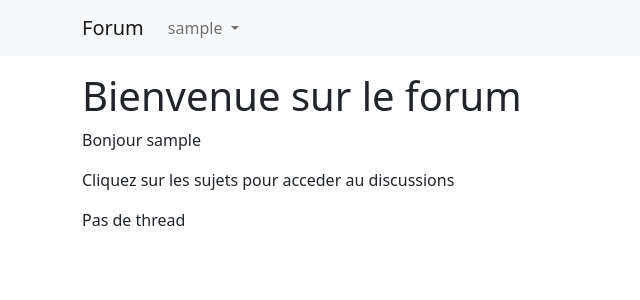
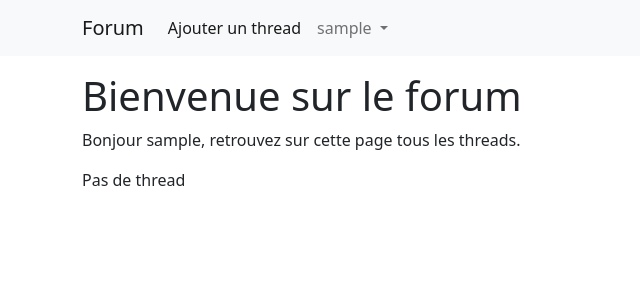
Before and after one commit to xgaia/forum, a Django app: page / in a window 1280 px wide. Shown: the top 300 px of the page, without its empty margins (0-640 px from the left). Run offline with Django 3.2, Linux system fonts and the light colour scheme; the visitor is signed in with stand-in values (Sample User, id 1); data that the repository does not hold is empty.

Commit message:
add a thread

```diff
--- a/makinaforum/forum/models.py
+++ b/makinaforum/forum/models.py
@@ -6,7 +6,7 @@ class Thread(models.Model):
     author = models.ForeignKey(User, on_delete=models.CASCADE, related_name="threads")
     public = models.BooleanField(default=False)
     description = models.CharField(max_length=200)
-    date = models.DateTimeField('date')
+    date = models.DateTimeField('date', auto_now_add=True)
 
 
 class Message(models.Model):
--- a/makinaforum/forum/urls.py
+++ b/makinaforum/forum/urls.py
@@ -6,4 +6,6 @@ app_name = 'forum'
 urlpatterns = [
     path('', views.IndexView.as_view(), name='index'),
     path('thread/<int:pk>/', views.DetailView.as_view(), name='detail'),
+    path('add/', views.AddView.as_view(), name='add'),
+    path('new/', views.new, name='new'),
 ]
--- a/makinaforum/forum/views.py
+++ b/makinaforum/forum/views.py
@@ -1,3 +1,4 @@
+from django.contrib.auth.decorators import login_required
 from django.http import HttpResponseRedirect
 from django.shortcuts import get_object_or_404, render
 from django.urls import reverse
@@ -17,3 +18,27 @@ class IndexView(generic.ListView):
 class DetailView(generic.DetailView):
     model = Thread
     template_name = 'detail.html'
+
+
+class AddView(generic.ListView):
+    template_name = 'add.html'
+    context_object_name = 'threads'
+
+    def get_queryset(self):
+        return Thread.objects.order_by('-date')
+
+
+# class AddView(generic.DetailView):
+#     model = Thread
+#     template_name = 'detail.html'
+
+@login_required
+def new(request):
+
+    new_thread = Thread(
+        name=request.POST["subject"],
+        description=request.POST["description"],
+        author=request.user,
+    )
+    new_thread.save()
+    return HttpResponseRedirect(reverse('forum:index'))
--- a/makinaforum/templates/base.html
+++ b/makinaforum/templates/base.html
@@ -27,6 +27,11 @@
         </button>
         <div class="collapse navbar-collapse d-flex" id="navbarSupportedContent">
           <ul class="navbar-nav d-flex mb-2 mb-lg-0">
+            {% if user.is_authenticated %}
+            <li class="nav-item">
+               <a class="nav-link active" aria-current="page" href="{% url 'forum:add' %}">Ajouter un thread</a>
+            </li>
+            {% endif %}
           {% if user.is_authenticated %}
             <li class="nav-item dropdown">
               <a class="nav-link dropdown-toggle" href="#" id="navbarDropdown" role="button" data-bs-toggle="dropdown" aria-expanded="false">
--- a/makinaforum/templates/index.html
+++ b/makinaforum/templates/index.html
@@ -3,9 +3,9 @@
 {% block content %}
 <h1>Bienvenue sur le forum</h1>
 {% if user.is_authenticated %}
-<p>Bonjour {{user.username}}</p>
+<p>Bonjour {{user.username}}, retrouvez sur cette page tous les threads.</p>
 {% endif %}
-<p>Cliquez sur les sujets pour acceder au discussions</p>
+
 {% if threads %}
     {% for thread in threads %}
     <a class="no-style" href="{% url 'forum:detail' thread.id %}">
--- a/makinaforum/templates/registration/login.html
+++ b/makinaforum/templates/registration/login.html
@@ -28,7 +28,7 @@
         <label for="id_password" class="form-label">Mot de passe</label>
         <input name="password" placeholder="mot de passe" type="password" class="form-control" id="id_password">
       </div>
-      <button type="submit" value="login" class="btn btn-primary">Connexion</button>
+      <button type="submit" value="login" class="btn btn-outline-secondary">Connexion</button>
       <input type="hidden" name="next" value="{% url 'forum:index' %}">
       <p><a href="{% url 'password_reset' %}">Mot de passe perdu ?</a></p>
     </form>
```
Also changed, not shown: makinaforum/templates/add.html (added, +23 -0 lines), makinaforum/forum/migrations/0002_alter_thread_date.py (added). Lines whose indentation alone changed are shown as unchanged.
